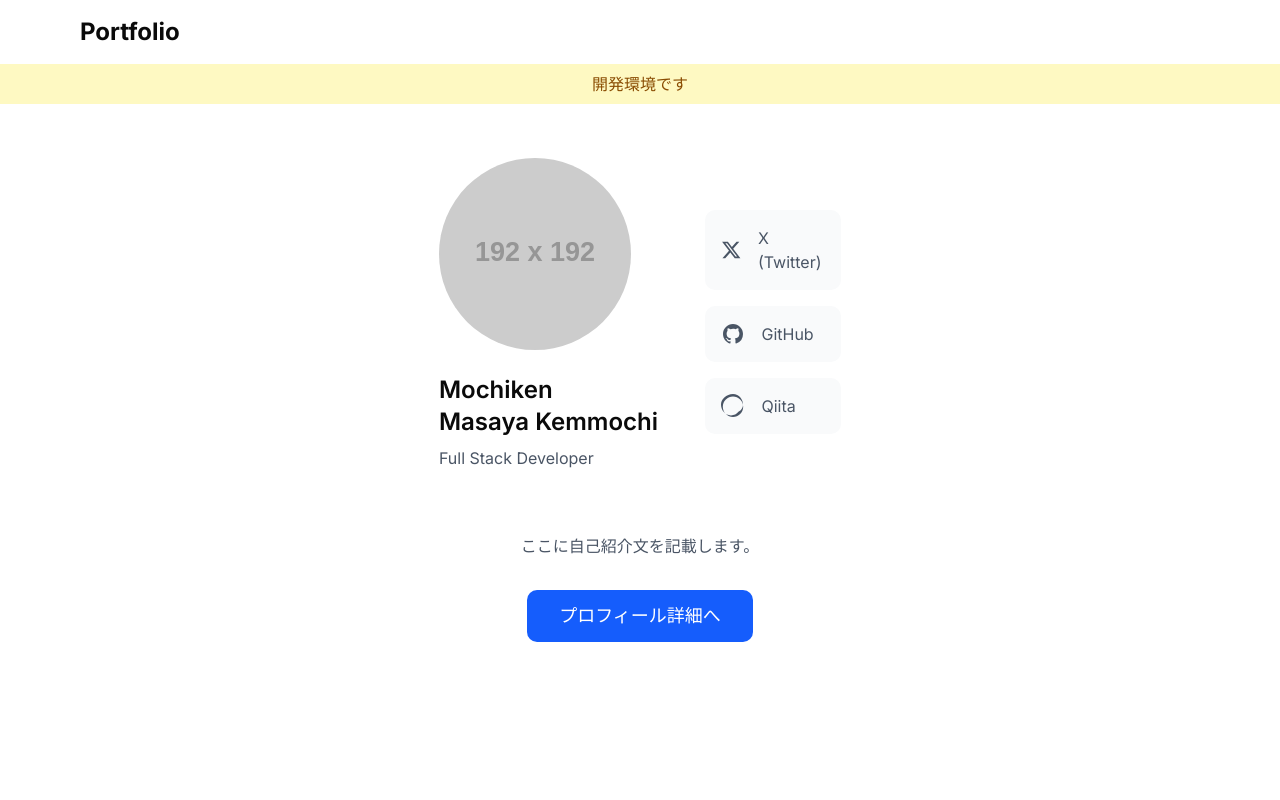
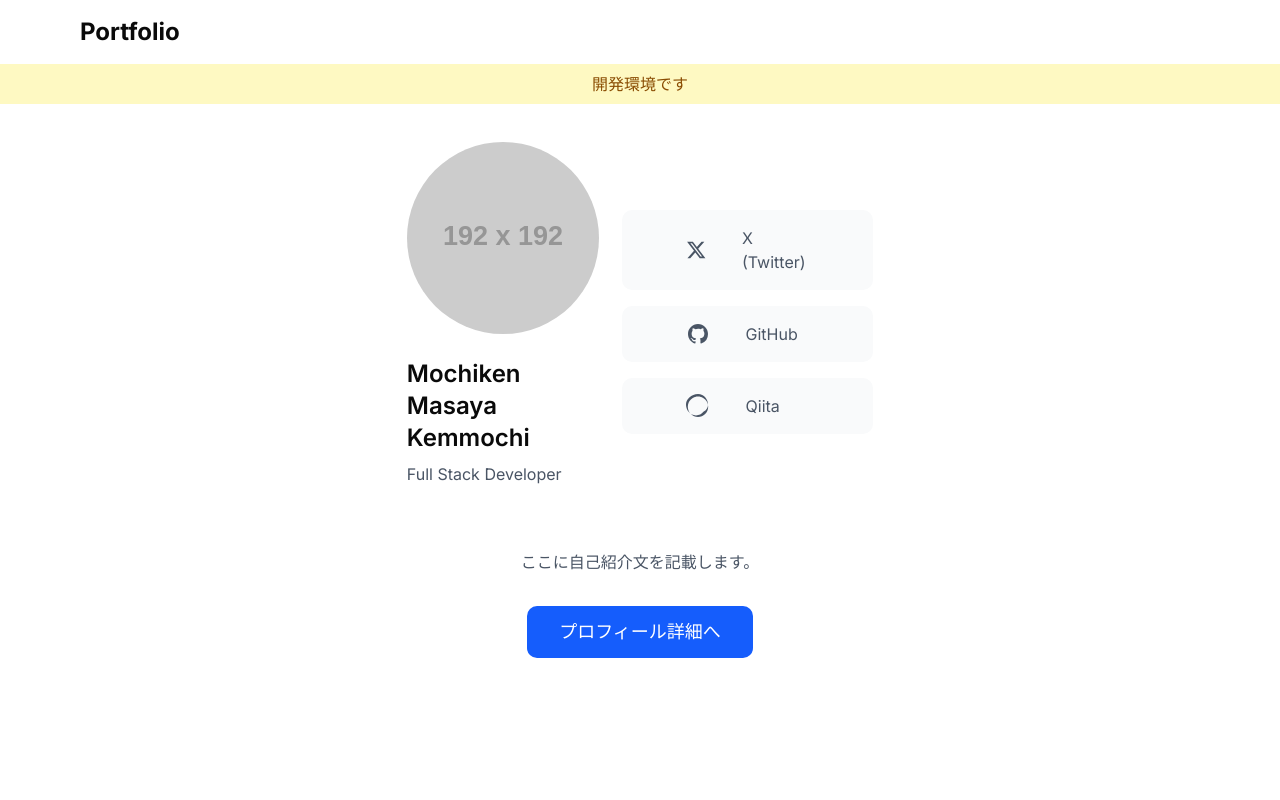
Before and after one commit to nekihcom/portfolio, a Next.js app: page / in a window 1280 px wide. Shown: the top 800 px of the page. Built offline with nearby package versions, Linux system fonts and the light colour scheme.

Commit message:
💄: プロフィールセクションを水平方向の中央に配置

```diff
--- a/src/components/sections/Profile.tsx
+++ b/src/components/sections/Profile.tsx
@@ -13,12 +13,13 @@ export function Profile() {
       className="min-h-screen flex items-center justify-center"
       backgroundClassName="bg-white"
     >
-      {/* <Container> */}
+      <Container>
         <motion.div
           initial={{ opacity: 0, y: 20 }}
           whileInView={{ opacity: 1, y: 0 }}
           transition={{ duration: 0.5 }}
           viewport={{ once: true }}
+          className="max-w-[960px] mx-auto"
         >
           <div className="flex flex-col md:flex-row gap-8 items-center">
             {/* プロフィール情報 */}
@@ -55,7 +56,7 @@ export function Profile() {
                     whileInView={{ opacity: 1, x: 0 }}
                     transition={{ duration: 0.5, delay: index * 0.1 }}
                     viewport={{ once: true }}
-                    className="flex items-center p-4 bg-gray-50 rounded-lg hover:bg-gray-100 transition-colors"
+                    className="flex gap-5 items-center py-4 px-16 bg-gray-50 rounded-lg hover:bg-gray-100 transition-colors"
                     aria-label={link.name}
                   >
                     <svg
@@ -92,7 +93,7 @@ export function Profile() {
             </Link>
           </motion.div>
         </motion.div>
-      {/* </Container> */}
+      </Container>
     </ParallaxSection>
   )
 }
```
